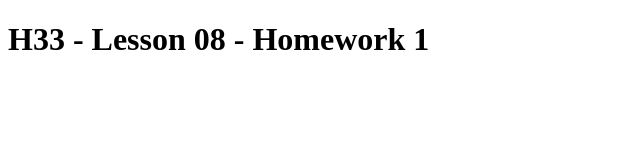
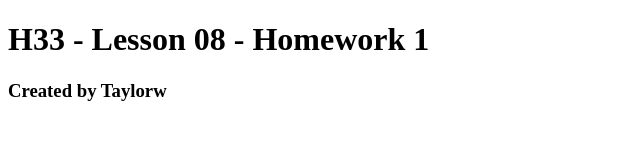
Before and after one commit to taywave/H33-08-hw, a plain HTML site: page index.html in a window 1280 px wide. Shown: the whole page, without its empty margins (0-640 px from the left). Drawn offline with Linux system fonts and the light colour scheme.

Commit message:
adding h3 tag

```diff
--- a/index.html
+++ b/index.html
@@ -7,5 +7,7 @@
 </head>
 <body>
     <h1>H33 - Lesson 08 - Homework 1</h1>
+
+    <h3>Created by Taylorw</h3>
 </body>
 </html>
```
